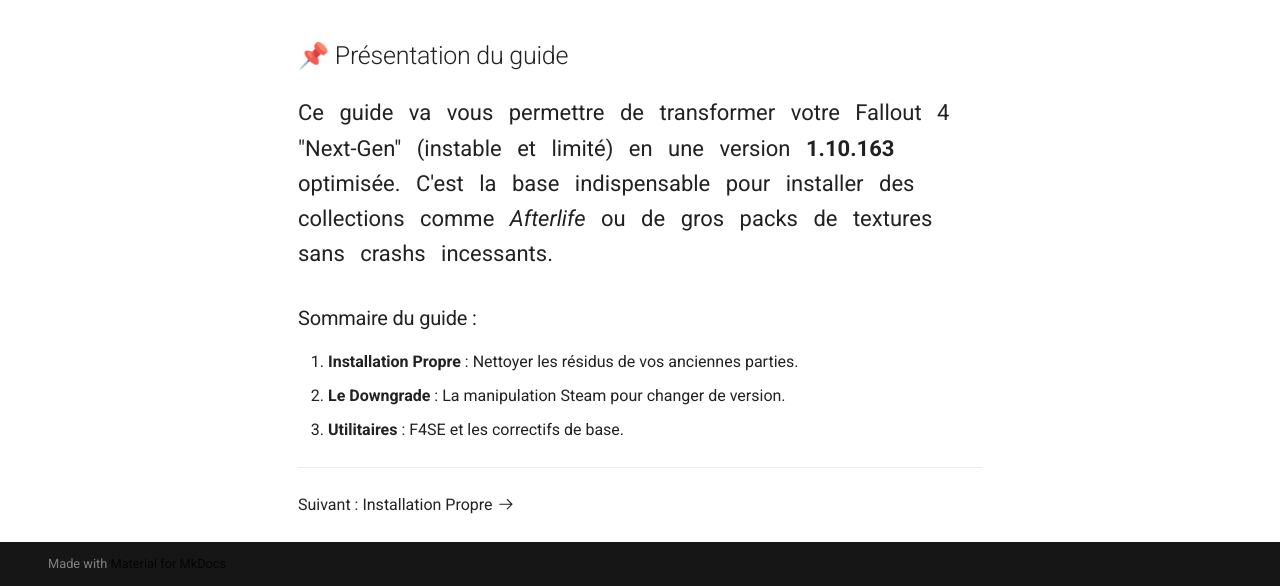
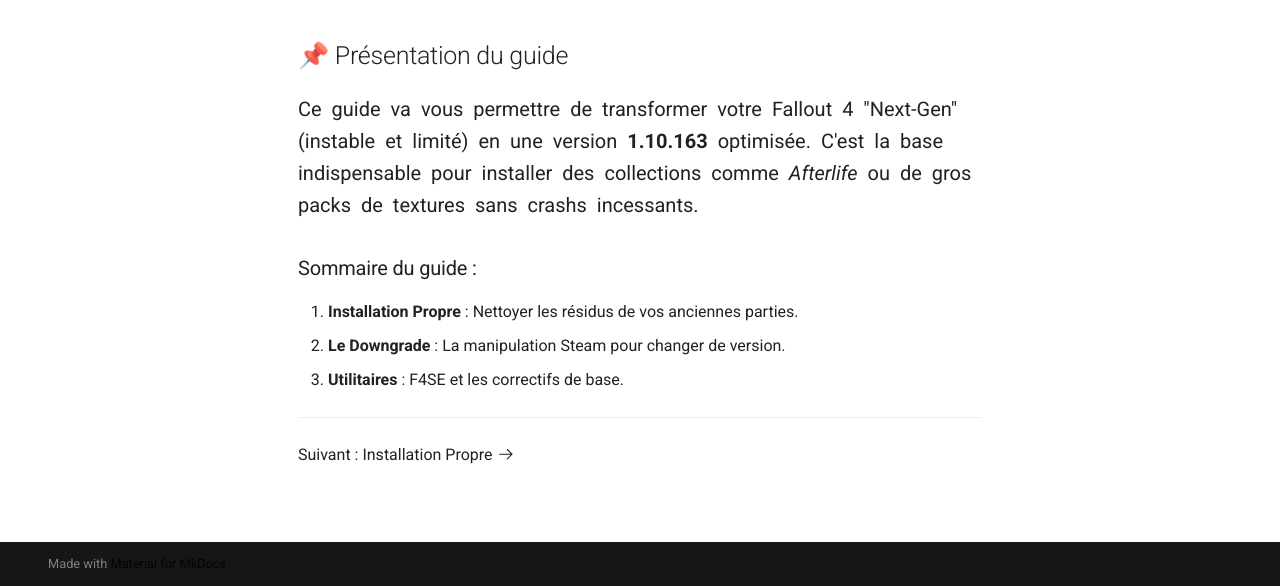
Before and after one commit to Lilevitchi/lilevitchi.github.io, an MkDocs documentation site: the page built from docs/fallout4/intro.md, in a window 1280 px wide and 1194 px high. Shown: the part 608-1194 px from the top of the window. Built offline with MkDocs 1.6.1 and Material for MkDocs 9.7.7, drawn with Linux system fonts in a browser that asks for light colours.

Commit message:
Update extra.css

```diff
--- a/docs/stylesheets/extra.css
+++ b/docs/stylesheets/extra.css
@@ -32,11 +32,10 @@
 }
 
 /* --- 3. STYLE DES LIENS (FINI LE BLEU) --- */
-
 .md-typeset a {
     color: var(--md-typeset-color) !important;
     text-decoration: none;
-    font-weight: normal !important; /* Force le texte à ne PAS être en gras */
+    font-weight: normal !important;
     transition: color 0.3s ease;
 }
 
@@ -44,13 +43,7 @@
     color: #ff5722 !important;
 }
 
-/* Espace autour des séparateurs de liens utiles */
-.md-typeset h2 + p {
-    font-size: 1rem; /* Taille standard du texte */
-    word-spacing: 10px;
-}
-
-/* --- 4. ÉLÉMENTS ORANGE --- */
+/* --- 4. ÉLÉMENTS ORANGE & LIENS UTILES --- */
 .orange-icon {
     color: #ff5722 !important;
     fill: #ff5722 !important;
@@ -64,12 +57,24 @@
     color: #ff5722 !important;
 }
 
-.md-search__input:focus {
-    background-color: rgba(255, 87, 34, 0.1);
+/* On remet les liens YouTube/Discord à la taille normale du texte */
+.md-typeset h2 + p {
+    font-size: 1rem !important; /* Taille identique au reste du texte */
+    word-spacing: 5px;
 }
 
-/* Espace autour des séparateurs de liens utiles */
-.md-typeset h2 + p {
-    font-size: 1.1rem;
-    word-spacing: 10px;
+/* --- 5. MASCOTTES (LILE-BOT) --- */
+.bot-advice {
+    display: flex;
+    align-items: center;
+    background-color: rgba(255, 87, 34, 0.05);
+    border-left: 4px solid #ff5722;
+    padding: 15px;
+    border-radius: 4px;
+    margin: 20px 0;
 }
+
+.bot-advice img {
+    margin-right: 20px;
+    height: auto; /* Garde les proportions */
+}
```
